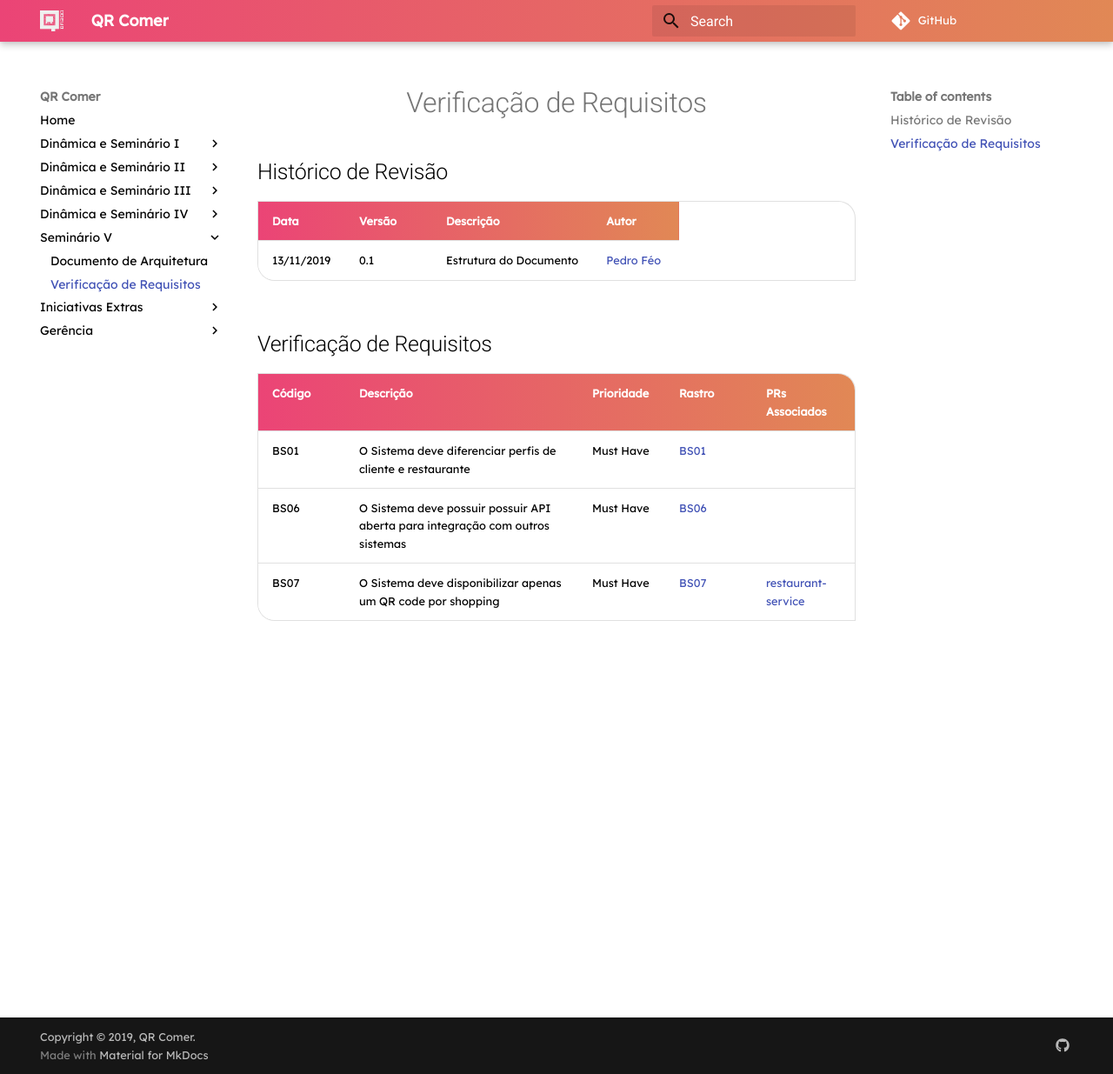
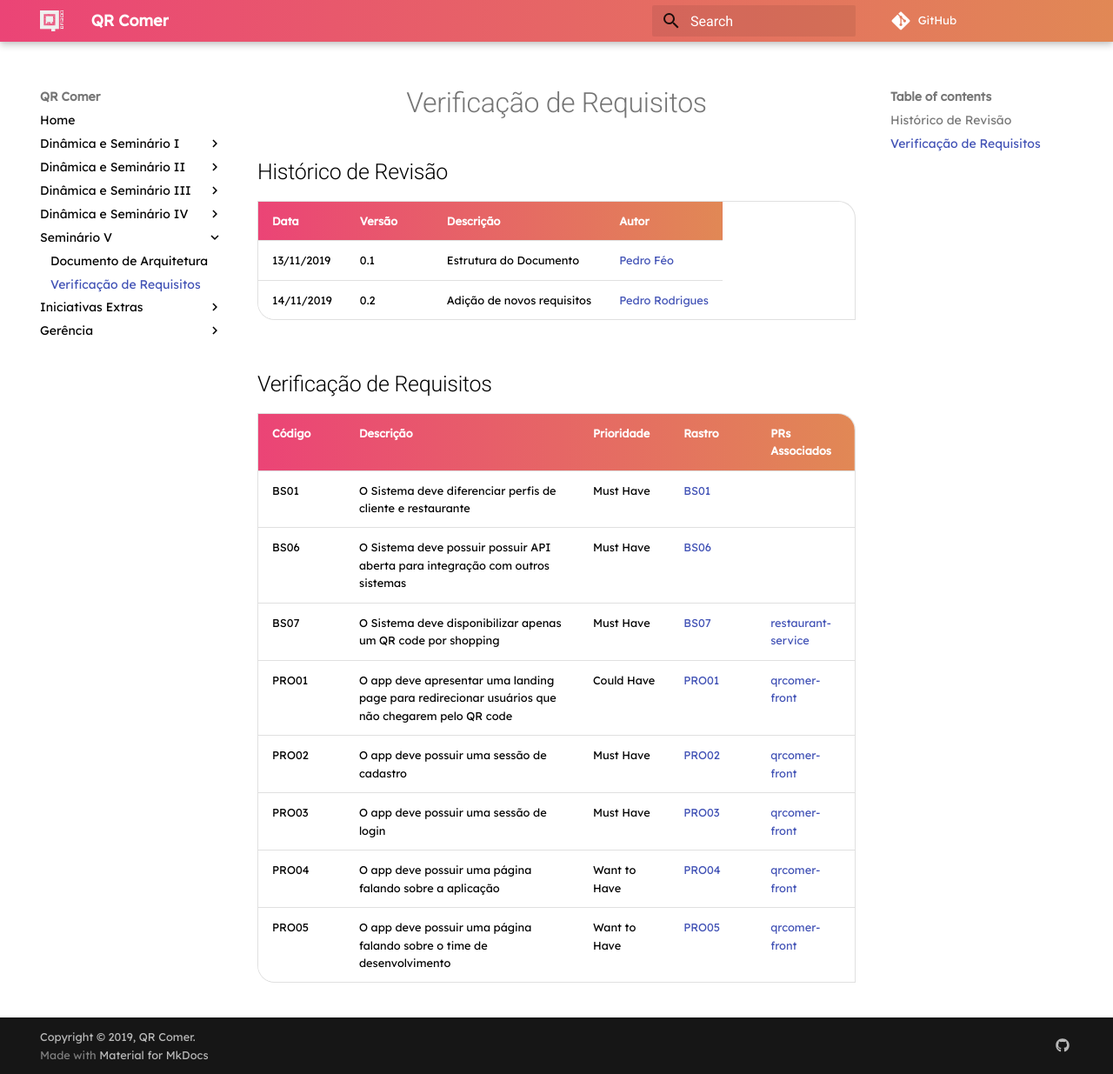
Before and after one commit to fga-desenho-2019-2/Wiki, an MkDocs documentation site: the page built from docs/seminario5/checklist.md, in a window 1280 px wide and 1235 px high. Shown: the whole window at 87% size. Built offline with MkDocs 1.6.1 and Material for MkDocs 9.7.7, drawn with Linux system fonts in a browser that asks for light colours; some web fonts are replaced; comment, search, counter and statistics services are not loaded; old or Windows-style settings are respelled for this version of MkDocs.

Commit message:
Add more requisits for verification

```diff
--- a/docs/seminario5/checklist.md
+++ b/docs/seminario5/checklist.md
@@ -3,6 +3,7 @@
 | Data       | Versão | Descrição             | Autor                                             |
 | ---------- | ------ | --------------------- | ------------------------------------------------- |
 | 13/11/2019 | 0.1    | Estrutura do Documento| [Pedro Féo](https://github.com/phe0)              |
+| 14/11/2019 | 0.2    | Adição de novos requisitos | [Pedro Rodrigues](https://github.com/pedro-prp)              |
 
 ## Verificação de Requisitos
 
@@ -11,3 +12,8 @@
 | BS01  | O Sistema deve diferenciar perfis de cliente e restaurante | Must Have | [BS01](https://fga-desenho-2019-2.github.io/Wiki/iniciativas_extras/elicitacao_de_requisitos/req_brainstorm/)|    |
 | BS06  | O Sistema deve possuir possuir API aberta para integração com outros sistemas | Must Have | [BS06](https://fga-desenho-2019-2.github.io/Wiki/iniciativas_extras/elicitacao_de_requisitos/req_brainstorm/)|    |
 | BS07  | O Sistema deve disponibilizar apenas um QR code por shopping | Must Have | [BS07](https://fga-desenho-2019-2.github.io/Wiki/iniciativas_extras/elicitacao_de_requisitos/req_brainstorm/)|[restaurant-service](https://github.com/fga-desenho-2019-2/restaurant-service/pull/4)  |
+| PRO01 | O app deve apresentar uma landing page para redirecionar usuários que não chegarem pelo QR code	| Could Have | [PRO01](https://fga-desenho-2019-2.github.io/Wiki/iniciativas_extras/elicitacao_de_requisitos/req_prototipo/)| [qrcomer-front](https://github.com/fga-desenho-2019-2/qrcomer-front/pull/5) |
+| PRO02 | O app deve possuir uma sessão de cadastro| Must Have | [PRO02](https://fga-desenho-2019-2.github.io/Wiki/iniciativas_extras/elicitacao_de_requisitos/req_prototipo/)| [qrcomer-front](https://github.com/fga-desenho-2019-2/qrcomer-front/pull/9) |
+| PRO03 | O app deve possuir uma sessão de login| Must Have | [PRO03](https://fga-desenho-2019-2.github.io/Wiki/iniciativas_extras/elicitacao_de_requisitos/req_prototipo/)| [qrcomer-front](https://github.com/fga-desenho-2019-2/qrcomer-front/pull/9) |
+| PRO04 |	O app deve possuir uma página falando sobre a aplicação | Want to Have | [PRO04](https://fga-desenho-2019-2.github.io/Wiki/iniciativas_extras/elicitacao_de_requisitos/req_prototipo/) |[qrcomer-front](https://github.com/fga-desenho-2019-2/qrcomer-front/pull/5) |
+| PRO05 |	O app deve possuir uma página falando sobre o time de desenvolvimento | Want to Have | [PRO05](https://fga-desenho-2019-2.github.io/Wiki/iniciativas_extras/elicitacao_de_requisitos/req_prototipo/) | [qrcomer-front](https://github.com/fga-desenho-2019-2/qrcomer-front/pull/5) |
```
